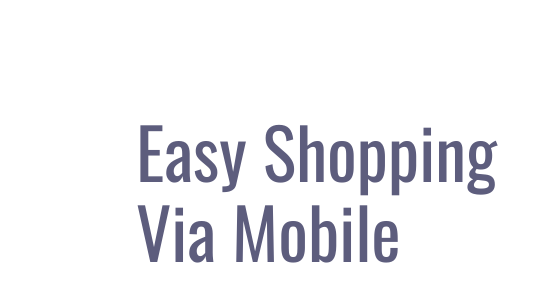
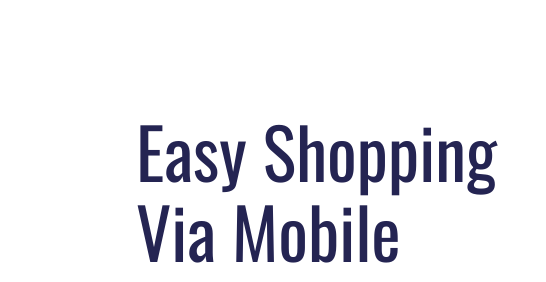
Before and after one commit to atillarodrigues/DevClubProject, a plain HTML site: page index.html in a window 1280 px wide. Shown: the part 146-428 px from the top of the page, 0-546 px from the left. Drawn offline with nearby package versions, Linux system fonts and the light colour scheme; files whose address does not match are found by name.

Commit message:
alteração no titulo index.html e cor do h1 no styles.css

```diff
--- a/index.html
+++ b/index.html
@@ -7,7 +7,7 @@
     <link rel="preconnect" href="https://fonts.googleapis.com">
     <link rel="preconnect" href="https://fonts.gstatic.com" crossorigin>
     <link href="https://fonts.googleapis.com/css2?family=Montserrat:ital,wght@0,100..900;1,100..900&family=Oswald:wght@200..700&family=Poppins:ital,wght@0,100;0,200;0,300;0,400;0,500;0,600;0,700;0,800;0,900;1,100;1,200;1,300;1,400;1,500;1,600;1,700;1,800;1,900&family=Roboto+Condensed:ital,wght@0,100..900;1,100..900&family=Roboto:ital,wght@0,100;0,300;0,400;0,500;0,700;0,900;1,100;1,300;1,400;1,500;1,700;1,900&display=swap" rel="stylesheet">
-    <title>Shopping Mobile Alteração aaa</title>
+    <title>Shopping Mobile Alteração </title>
 </head>
 <body>
 
--- a/styles.css
+++ b/styles.css
@@ -32,7 +32,7 @@ h1 {
     font-weight: 400;
     line-height: 80px;
     width: 368px;
-    color:#5D5D7D;
+    color:#242452;
 
 }
 
```
